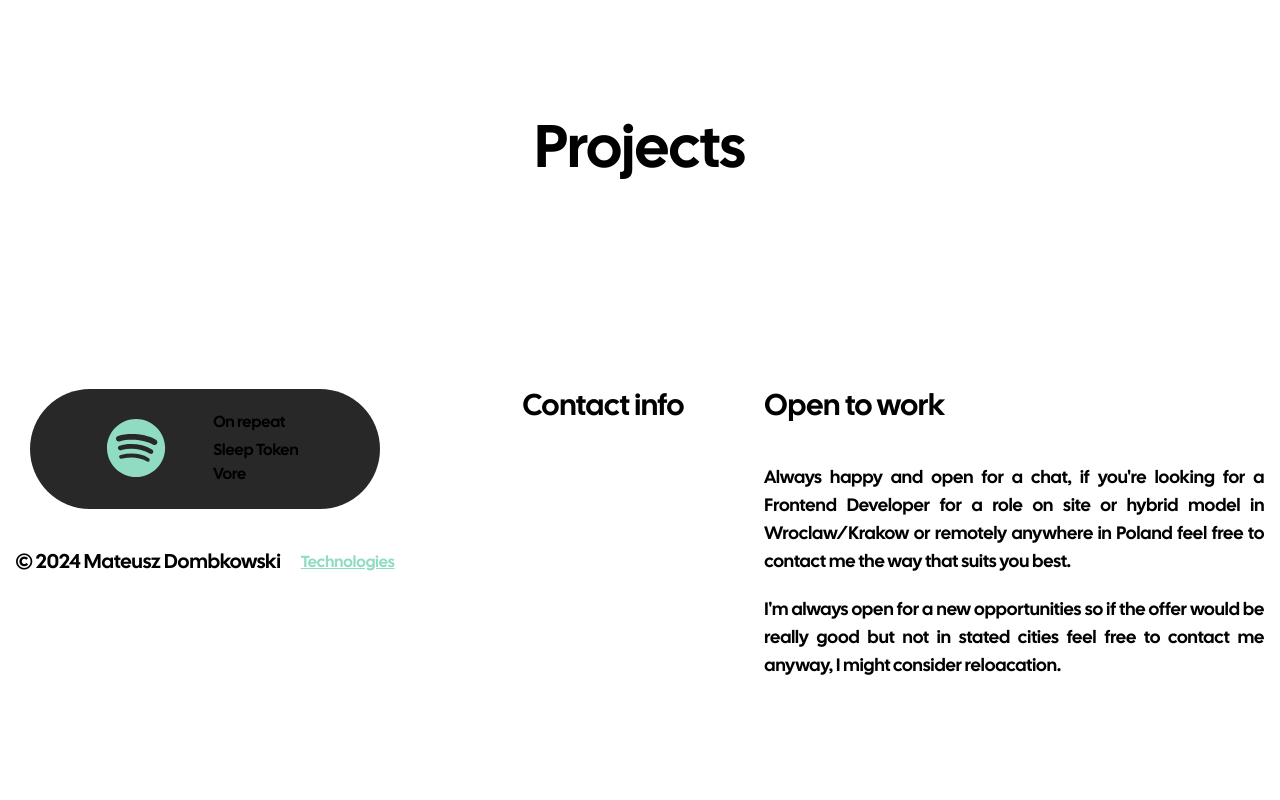
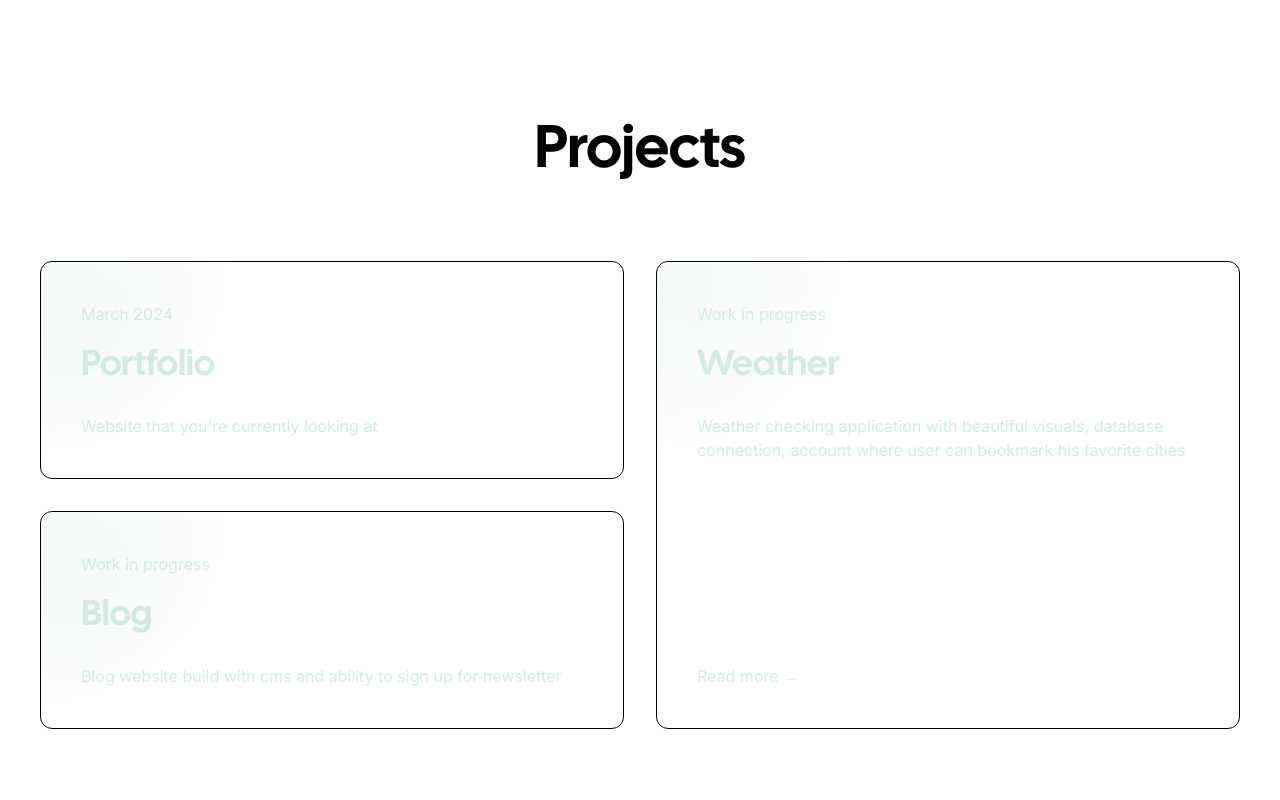
Before and after one commit to m-dombkowski/Portfolio-website, a Next.js app: page /work in a window 1280 px wide. Shown: the part 1680-2480 px from the top of the page. Built offline with nearby package versions, Linux system fonts and the light colour scheme.

Commit message:
feat: first basic setup for projects section on "work" page

```diff
--- /dev/null
+++ b/src/app/components/project-card/project-card.tsx
@@ -0,0 +1,41 @@
+import Link from "next/link";
+import { Card } from "../card/card";
+
+type ProjectCardProps = {
+  date: string;
+  projectTitle: string;
+  description: string;
+  href: string;
+  bottomLink?: boolean;
+};
+
+export default function ProjectCard({
+  date,
+  projectTitle,
+  description,
+  href,
+  bottomLink,
+}: ProjectCardProps) {
+  return (
+    <>
+      <Card>
+        <Link href={href} target="_blank">
+          <div className="flex flex-col justify-start items-start  flex-wrap text-color-text-lighter h-full">
+            <span className="pt-10 px-10 mb-5">{date}</span>
+            <h1 className="px-10 text-4xl mb-7 font-calc text-color-text-lighter">
+              {projectTitle}
+            </h1>
+            <p className="px-10 mb-10 text-lg  sm:text-base text-color-text-lighter">
+              {description}
+            </p>
+            {bottomLink && (
+              <p className="px-10 mt-auto mb-10 text-color-text-lighter">
+                Read more →
+              </p>
+            )}
+          </div>
+        </Link>
+      </Card>
+    </>
+  );
+}
--- a/src/app/work/page.tsx
+++ b/src/app/work/page.tsx
@@ -15,6 +15,7 @@ import {
 import TechStack from "../components/tech-stack/tech-stack";
 import TechStackFilters from "../components/tech-stack/tech-stack-filters";
 import Timeline from "../components/timeline/timeline";
+import ProjectCard from "../components/project-card/project-card";
 
 export default function WorkPage() {
   const [filteredData, setFilteredData] = useState<TechStackDataType[]>([]);
@@ -73,8 +74,33 @@ export default function WorkPage() {
           </h1>
           <Timeline />
         </div>
-        <div className="mt-40">
+        <div className="mt-40 xl:w-[1200px] transition duration-500">
           <h1 className="text-4xl mb-20 sm:text-6xl text-center">Projects</h1>
+          <div className="grid grid-cols-1 gap-8 mx-auto font-sans  lg:grid-cols-2 ">
+            <div className="flex flex-col w-full gap-8">
+              <ProjectCard
+                date="March 2024"
+                projectTitle="Portfolio"
+                description="Website that you're currently looking at"
+                href="#"
+              />
+              <ProjectCard
+                date="Work in progress"
+                projectTitle="Blog"
+                description="Blog website build with cms and ability to sign up for newsletter"
+                href="#"
+              />
+            </div>
+            <div className="grid">
+              <ProjectCard
+                date="Work in progress"
+                projectTitle="Weather"
+                description="Weather checking application with beautiful visuals, database connection, account where user can bookmark his favorite cities"
+                href="#"
+                bottomLink={true}
+              />
+            </div>
+          </div>
         </div>
       </section>
     </PageWrapper>
```
